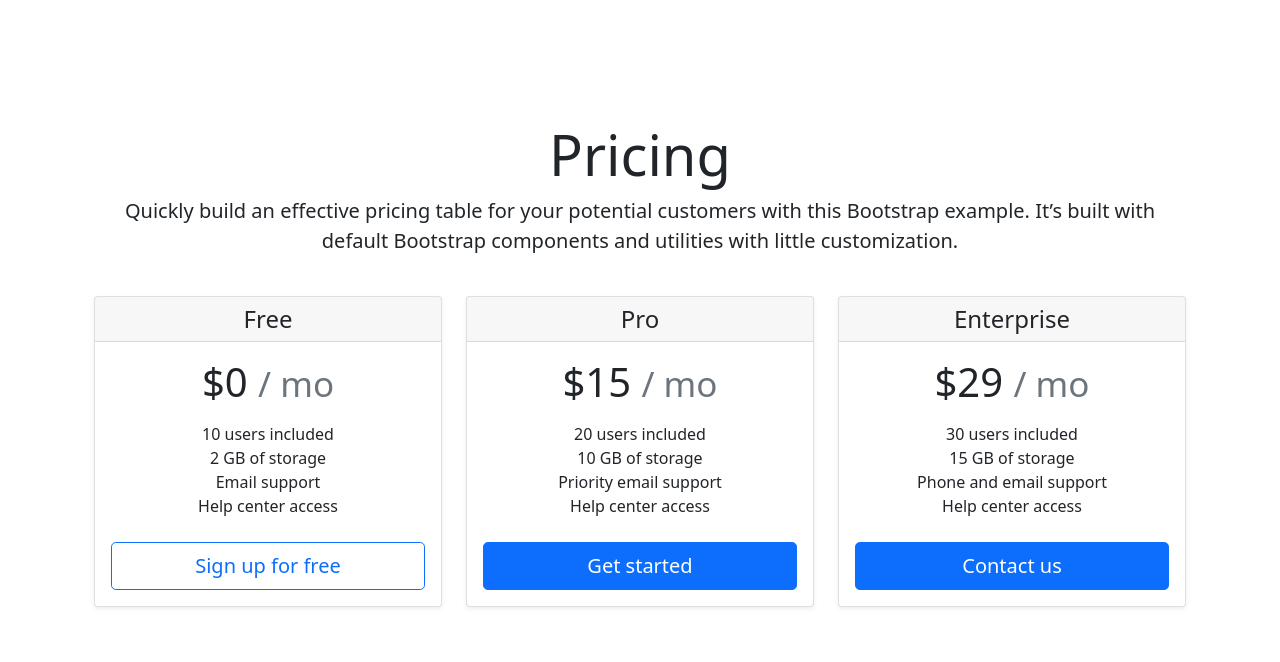
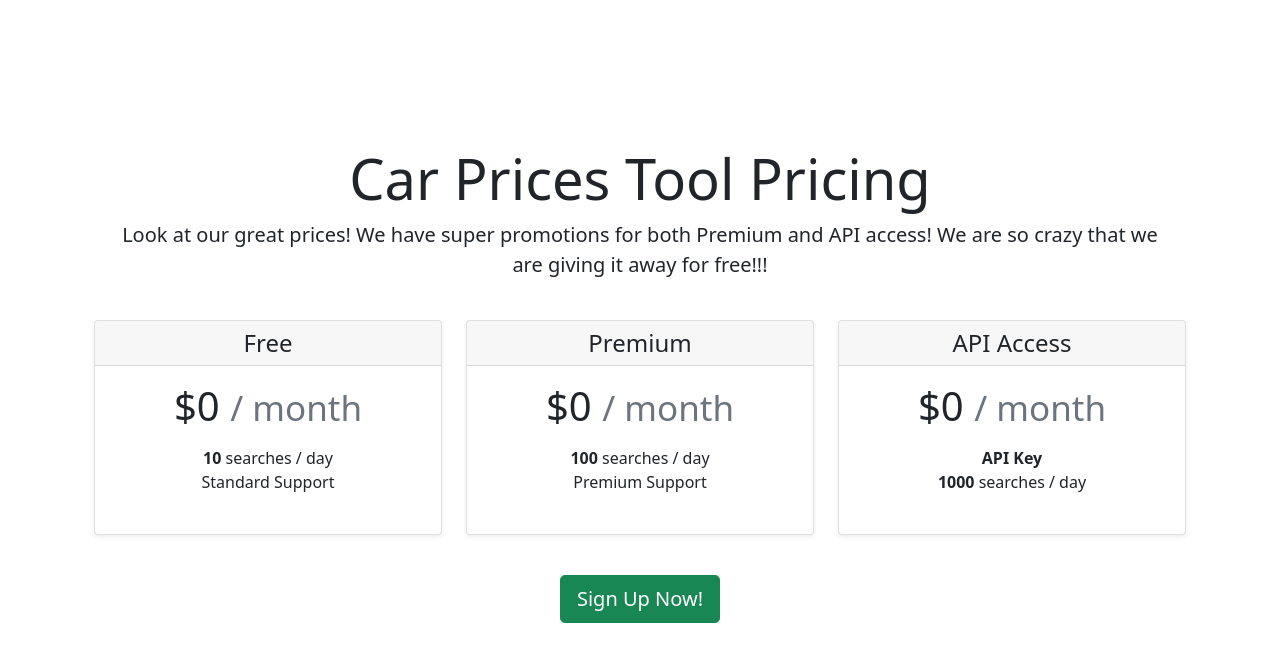
Before and after one commit to m-niemiec/car_prices_tool, a Django app: page /pricing in a window 1280 px wide. Shown: the part 56-718 px from the top of the page. Run offline with Django 3.2, Linux system fonts and the light colour scheme; some libraries are stand-ins or nearby versions.

Commit message:
Price page, styling fixes in html templates.

```diff
--- a/car_prices_tool_website/car_prices_tool/templates/car_prices_tool/about.html
+++ b/car_prices_tool_website/car_prices_tool/templates/car_prices_tool/about.html
@@ -10,6 +10,7 @@
         <title>About</title>
     </head>
     <body>
+
     <div class="d-flex justify-content-center">
         <div class="jumbotron jumbotron-fluid vertical-center">
             <div class="container">
--- a/car_prices_tool_website/car_prices_tool/templates/car_prices_tool/base.html
+++ b/car_prices_tool_website/car_prices_tool/templates/car_prices_tool/base.html
@@ -1,4 +1,5 @@
 {% load static %}
+
 <!DOCTYPE html>
 <html lang="en">
 <head>
@@ -12,8 +13,8 @@
     <script src="https://cdn.jsdelivr.net/npm/bootstrap@5.0.0-beta1/dist/js/bootstrap.bundle.min.js"
             integrity="sha384-ygbV9kiqUc6oa4msXn9868pTtWMgiQaeYH7/t7LECLbyPA2x65Kgf80OJFdroafW"
             crossorigin="anonymous"></script>
-    <script src="https://code.jquery.com/jquery-3.3.1.slim.min.js"
-            integrity="sha384-q8i/X+965DzO0rT7abK41JStQIAqVgRVzpbzo5smXKp4YfRvH+8abtTE1Pi6jizo"
+    <script src="https://code.jquery.com/jquery-3.5.1.min.js"
+            integrity="sha256-9/aliU8dGd2tb6OSsuzixeV4y/faTqgFtohetphbbj0="
             crossorigin="anonymous"></script>
     <script src="https://cdnjs.cloudflare.com/ajax/libs/popper.js/1.14.6/umd/popper.min.js"
             integrity="sha384-wHAiFfRlMFy6i5SRaxvfOCifBUQy1xHdJ/yoi7FRNXMRBu5WHdZYu1hA6ZOblgut"
@@ -28,10 +29,12 @@
 <nav class="navbar navbar-expand-lg navbar-light bg-light">
     <div class="container-fluid">
         <a class="navbar-brand" href="">Car Prices Tool</a>
+
         <button class="navbar-toggler" type="button" data-bs-toggle="collapse" data-bs-target="#navbarNavAltMarkup"
                 aria-controls="navbarNavAltMarkup" aria-expanded="false" aria-label="Toggle navigation">
             <span class="navbar-toggler-icon"></span>
         </button>
+
         <div class="collapse navbar-collapse" id="navbarNavAltMarkup">
             <div class="navbar-nav">
                 <a class="nav-link" href="{% url 'home' %}">Home</a>
@@ -39,6 +42,7 @@
                 <a class="nav-link" href="{% url 'pricing' %}">Pricing</a>
                 <a class="nav-link" href="{% url 'about' %}">About</a>
                 <a class="nav-link" href="{% url 'search' %}"> | Search for Cars | </a>
+
                 {% if user.is_authenticated %}
                     <span class="navbar-text">Logged In as <b>{{ user.username }}</b> - Account status: <b>{{ user_rank_name }}</b> - </span>
 
--- a/car_prices_tool_website/car_prices_tool/templates/car_prices_tool/jscharts/popular_production_years.html
+++ b/car_prices_tool_website/car_prices_tool/templates/car_prices_tool/jscharts/popular_production_years.html
@@ -1,8 +1,5 @@
 {% load static %}
 
-<script src="https://cdnjs.cloudflare.com/ajax/libs/Chart.js/2.9.4/Chart.bundle.js"></script>
-
-<p>
 <div class="chartjs-wrapper">
     <canvas id="chartjs-4" class="chartjs" width="350" height="undefined"></canvas>
 
@@ -20,4 +17,4 @@
                 }]
             }
         });</script>
-</div></p>
+</div>
--- a/car_prices_tool_website/car_prices_tool/templates/car_prices_tool/login.html
+++ b/car_prices_tool_website/car_prices_tool/templates/car_prices_tool/login.html
@@ -31,6 +31,7 @@
                                        placeholder="Enter your username." required>
                             </div>
                             <br>
+
                             <div class="form-group">
                                 <label for="exampleInputPassword1">Password:</label>
                                 <input type="password" class="form-control" name="password" id="exampleInputPassword1"
--- a/car_prices_tool_website/car_prices_tool/templates/car_prices_tool/pricing.html
+++ b/car_prices_tool_website/car_prices_tool/templates/car_prices_tool/pricing.html
@@ -13,9 +13,11 @@
     <div class="jumbotron jumbotron-fluid vertical-center">
         <div class="container">
             <main class="container">
+
                 <div class="pricing-header px-3 py-3 pt-md-5 pb-md-4 mx-auto text-center">
-    <h1 class="display-4">Pricing</h1>
-    <p class="lead">Quickly build an effective pricing table for your potential customers with this Bootstrap example. It’s built with default Bootstrap components and utilities with little customization.</p>
+                    <h1 class="display-4">Car Prices Tool Pricing</h1>
+                    <p class="lead">Look at our great prices! We have super promotions for both Premium and API
+                        access! We are so crazy that we are giving it away for free!!!</p>
                 </div>
 
                 <div class="row row-cols-1 row-cols-md-3 mb-3 text-center">
@@ -25,53 +27,53 @@
                                 <h4 class="my-0 fw-normal">Free</h4>
                             </div>
                             <div class="card-body">
-        <h1 class="card-title pricing-card-title">$0 <small class="text-muted">/ mo</small></h1>
+                                <h1 class="card-title pricing-card-title">$0 <small class="text-muted">/ month</small>
+                                </h1>
                                 <ul class="list-unstyled mt-3 mb-4">
-          <li>10 users included</li>
-          <li>2 GB of storage</li>
-          <li>Email support</li>
-          <li>Help center access</li>
+                                    <li><b>10</b> searches / day</li>
+                                    <li>Standard Support</li>
                                 </ul>
-        <button type="button" class="w-100 btn btn-lg btn-outline-primary">Sign up for free</button>
                             </div>
                         </div>
                     </div>
                     <div class="col">
                         <div class="card mb-4 shadow-sm">
                             <div class="card-header">
-        <h4 class="my-0 fw-normal">Pro</h4>
+                                <h4 class="my-0 fw-normal">Premium</h4>
                             </div>
                             <div class="card-body">
-        <h1 class="card-title pricing-card-title">$15 <small class="text-muted">/ mo</small></h1>
+                                <h1 class="card-title pricing-card-title">$0 <small class="text-muted">/
+                                    month</small></h1>
                                 <ul class="list-unstyled mt-3 mb-4">
-          <li>20 users included</li>
-          <li>10 GB of storage</li>
-          <li>Priority email support</li>
-          <li>Help center access</li>
+                                    <li><b>100</b> searches / day</li>
+                                    <li>Premium Support</li>
                                 </ul>
-        <button type="button" class="w-100 btn btn-lg btn-primary">Get started</button>
                             </div>
                         </div>
                     </div>
                     <div class="col">
                         <div class="card mb-4 shadow-sm">
                             <div class="card-header">
-        <h4 class="my-0 fw-normal">Enterprise</h4>
+                                <h4 class="my-0 fw-normal">API Access</h4>
                             </div>
                             <div class="card-body">
-        <h1 class="card-title pricing-card-title">$29 <small class="text-muted">/ mo</small></h1>
+                                <h1 class="card-title pricing-card-title">$0 <small class="text-muted">/ month</small>
+                                </h1>
                                 <ul class="list-unstyled mt-3 mb-4">
-          <li>30 users included</li>
-          <li>15 GB of storage</li>
-          <li>Phone and email support</li>
-          <li>Help center access</li>
+                                    <li><b>API Key</b></li>
+                                    <li><b>1000</b> searches / day</li>
                                 </ul>
-        <button type="button" class="w-100 btn btn-lg btn-primary">Contact us</button>
                             </div>
                         </div>
                     </div>
                 </div>
             </main>
+
+            {% if not user.is_authenticated %}
+                <div style="text-align: center;">
+                    <a class="btn btn-success btn-lg" href="{% url 'signup' %}" role="button">Sign Up Now!</a>
+                </div>
+            {% endif %}
 
         </div>
     </div>
--- a/car_prices_tool_website/car_prices_tool/templates/car_prices_tool/results_demo.html
+++ b/car_prices_tool_website/car_prices_tool/templates/car_prices_tool/results_demo.html
@@ -18,7 +18,6 @@
             <br>
             This many cars matched your filters: {{ cars_amount }}.
             <br>
-
             <h1 class="display-6">Your results have:</h1>
 
             <table class="table">
@@ -63,6 +62,7 @@
                 </tr>
                 </thead>
                 <tbody>
+
                 {% for variant in popular_model_variants %}
                     <tr>
                         <th scope="row">{{ forloop.counter }}</th>
@@ -80,9 +80,7 @@
 
                 </tbody>
             </table>
-
         </div>
-
     </div>
     </body>
     </html>
--- a/car_prices_tool_website/car_prices_tool/templates/car_prices_tool/signup.html
+++ b/car_prices_tool_website/car_prices_tool/templates/car_prices_tool/signup.html
@@ -12,14 +12,15 @@
     <body>
 
     <div class="jumbotron jumbotron-fluid vertical-center">
-
         <div class="container">
             <div class="d-flex justify-content-center">
+
                 {% if error %}
                     <div style="text-align: center;">
                         <div class="alert alert-danger" role="alert">{{ error }}</div>
                     </div>
                 {% endif %}
+
                 <div class="row w-75">
                     <div class="col-md-12">
                         <h1>Sign Up:</h1><br>
```
Also changed, not shown: car_prices_tool_website/car_prices_tool/templates/car_prices_tool/features.html (+5 -3 lines), car_prices_tool_website/car_prices_tool/templates/car_prices_tool/go_premium.html (+10 -0 lines), car_prices_tool_website/car_prices_tool/templates/car_prices_tool/home.html (+14 -27 lines), car_prices_tool_website/car_prices_tool/templates/car_prices_tool/jscharts/average_cars_used_enginecapacity.html (+3 -6 lines), car_prices_tool_website/car_prices_tool/templates/car_prices_tool/jscharts/average_cars_used_enginepower.html (+3 -6 lines), car_prices_tool_website/car_prices_tool/templates/car_prices_tool/jscharts/average_cars_used_mileage.html (+3 -6 lines), car_prices_tool_website/car_prices_tool/templates/car_prices_tool/jscharts/average_cars_used_price.html (+3 -6 lines), car_prices_tool_website/car_prices_tool/templates/car_prices_tool/jscharts/popular_makes.html (+3 -5 lines), car_prices_tool_website/car_prices_tool/templates/car_prices_tool/results.html (+5 -17 lines), car_prices_tool_website/car_prices_tool/templates/car_prices_tool/search.html (+16 -17 lines), car_prices_tool_website/car_prices_tool/templates/car_prices_tool/no_results.html (indentation only). Lines whose indentation alone changed are shown as unchanged.
